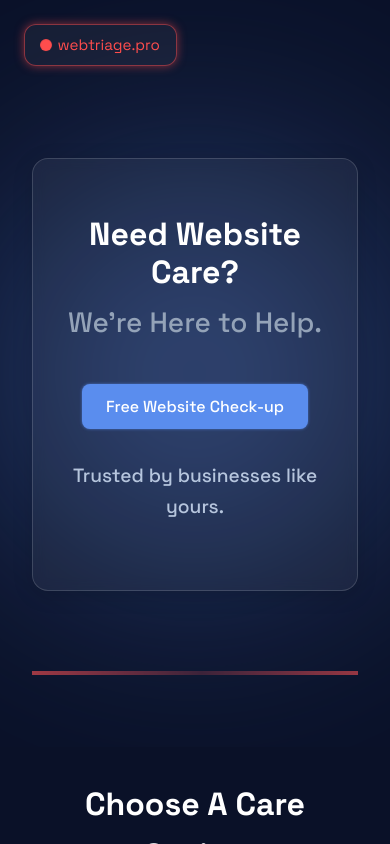
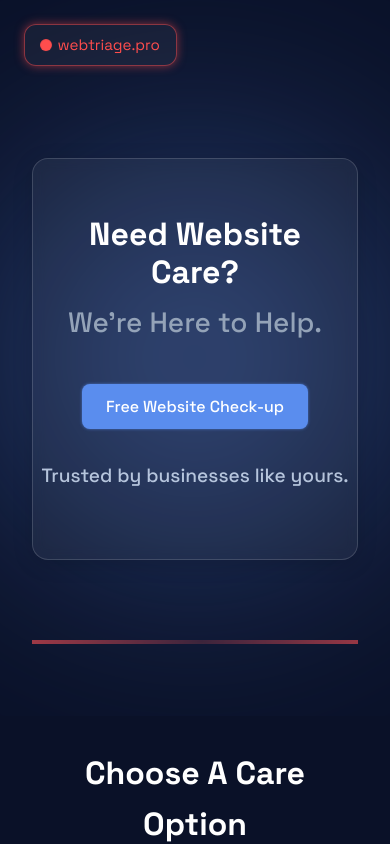
Before and after one commit to KatrinaFinney/webtriage, a Next.js app: page / in a window 390 px wide. Built offline with nearby package versions, Linux system fonts and the light colour scheme.

Commit message:
homepage polish

```diff
--- a/src/app/styles/HeroSection.module.css
+++ b/src/app/styles/HeroSection.module.css
@@ -197,7 +197,7 @@
 /* Mobile Adjustment */
 @media (max-width: 768px) {
   .heroContent {
-    padding: 3rem 1rem;
+    padding: 3rem .5rem;
     margin-bottom: 2rem;
   }
 
```
